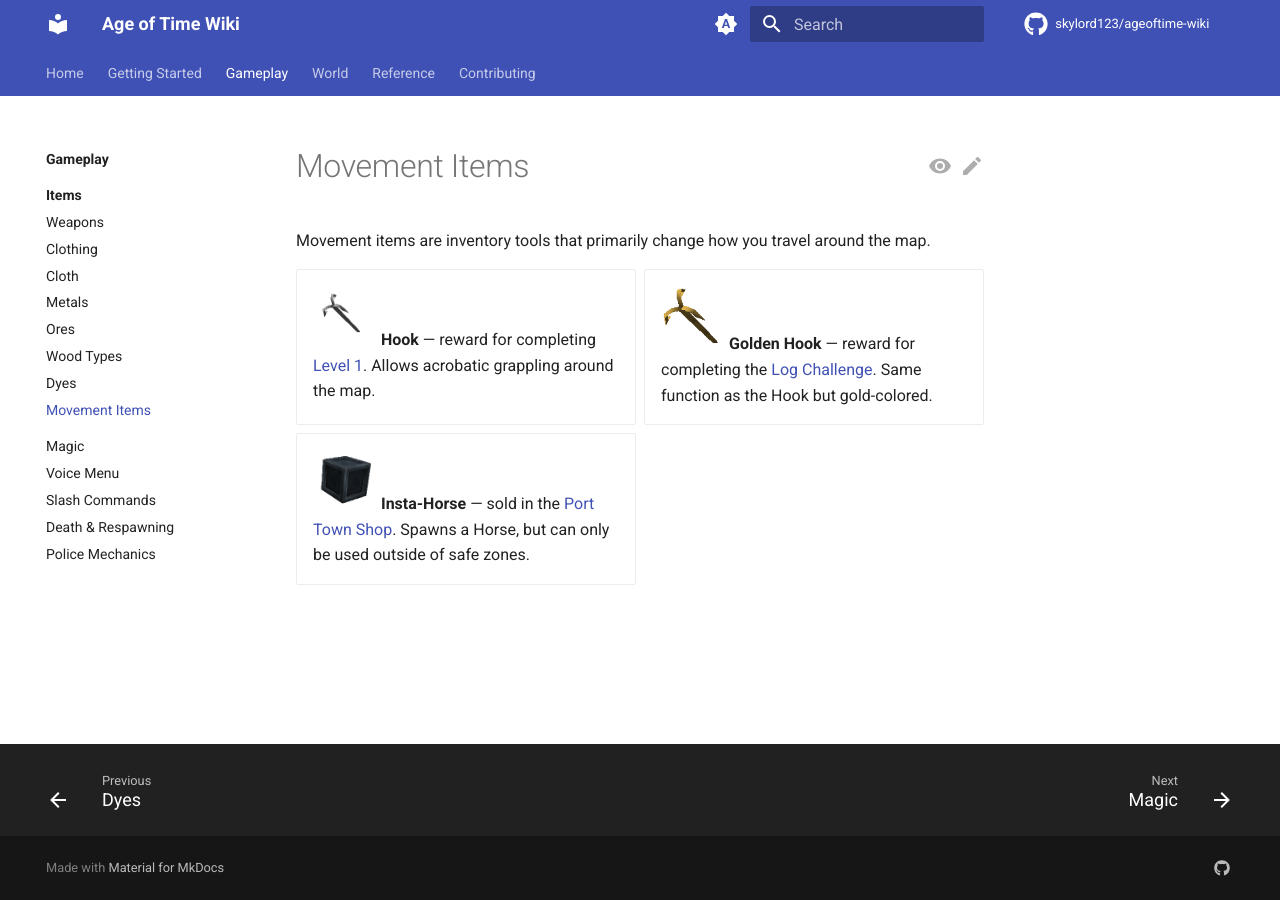
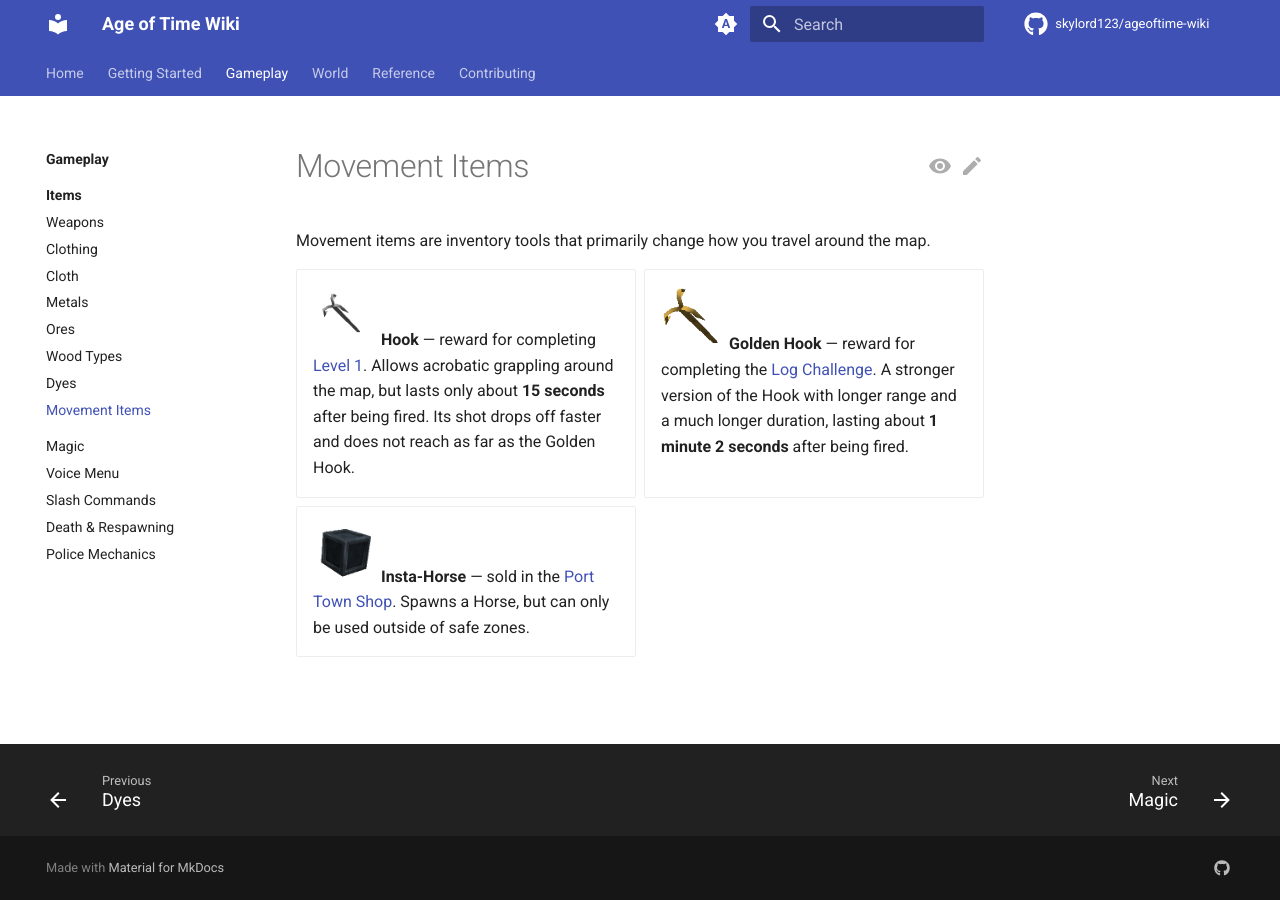
Before and after one commit to skylord123/ageoftime-wiki, an MkDocs documentation site: the page built from docs/items/movement-items.md, in a window 1280 px wide. Built offline with MkDocs 1.6.1 and Material for MkDocs 9.7.7, drawn with Linux system fonts in a browser that asks for light colours; comment, search, counter and statistics services are not loaded.

Commit message:
Update docs for the Hook and Gold Hook to include details

```diff
--- a/docs/items/movement-items.md
+++ b/docs/items/movement-items.md
@@ -5,8 +5,8 @@ the map.
 
 <div class="grid cards" markdown>
 
-- ![Hook](../assets/items/Hook.png){ width=64 } **Hook** — reward for completing [Level 1](../world/locations/level-1.md). Allows acrobatic grappling around the map.
-- ![Golden Hook](../assets/items/Golden_Hook.png){ width=64 } **Golden Hook** — reward for completing the [Log Challenge](../world/locations/log-challenge.md). Same function as the Hook but gold-colored.
+- ![Hook](../assets/items/Hook.png){ width=64 } **Hook** — reward for completing [Level 1](../world/locations/level-1.md). Allows acrobatic grappling around the map, but lasts only about **15 seconds** after being fired. Its shot drops off faster and does not reach as far as the Golden Hook.
+- ![Golden Hook](../assets/items/Golden_Hook.png){ width=64 } **Golden Hook** — reward for completing the [Log Challenge](../world/locations/log-challenge.md). A stronger version of the Hook with longer range and a much longer duration, lasting about **1 minute 2 seconds** after being fired.
 - ![Insta-Horse](../assets/items/Insta-Horse.png){ width=64 } **Insta-Horse** — sold in the [Port Town Shop](../world/locations/port-town.md#shop). Spawns a Horse, but can only be used outside of safe zones.
 
 </div>
```
